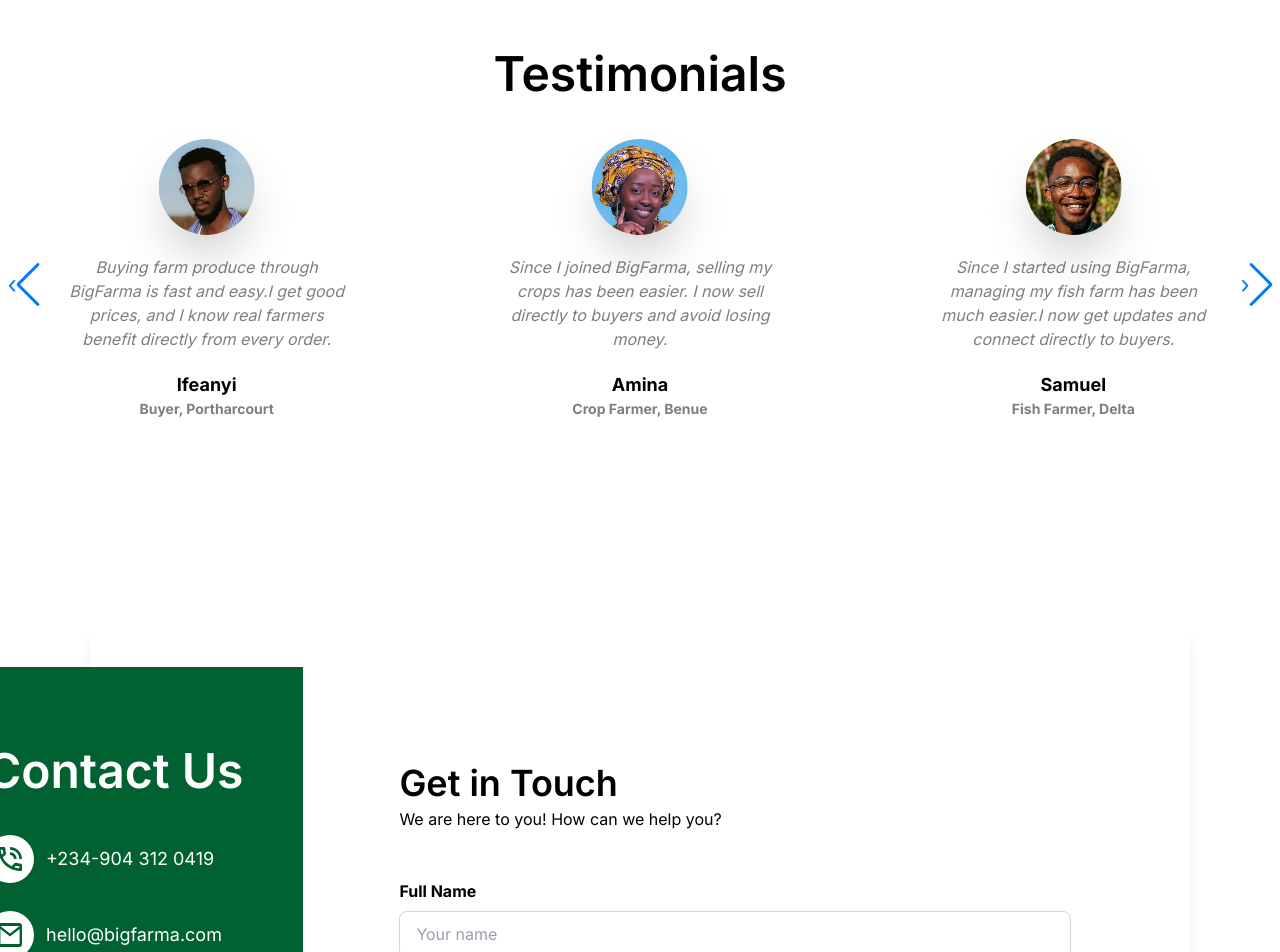
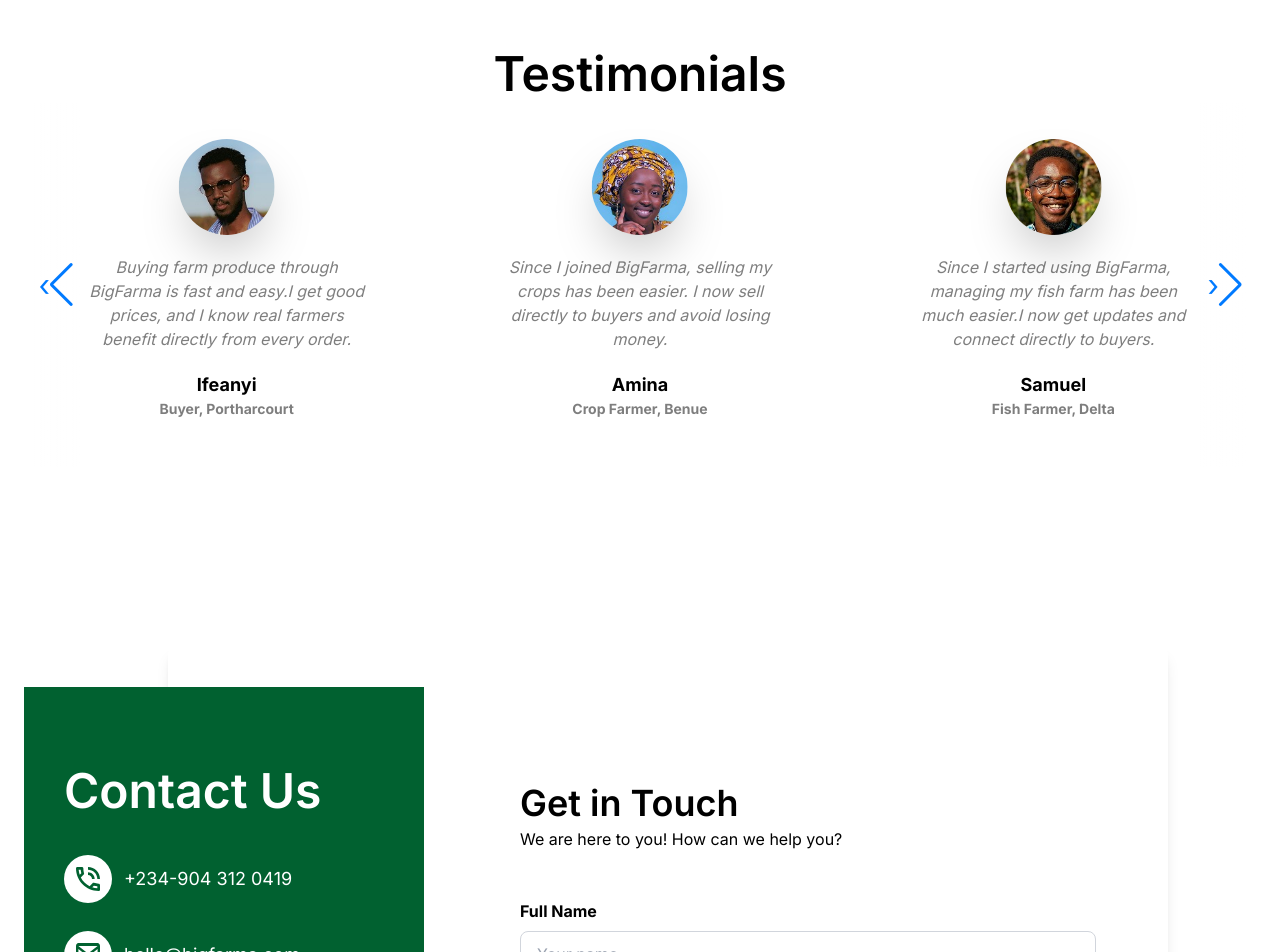
Before and after one commit to Ng-Harry/BigFarma_Frontend, a React (Vite) app: page / in a window 1280 px wide. Shown: the part 3920-4872 px from the top of the page. Built offline with nearby package versions, Linux system fonts and the light colour scheme.

Commit message:
adjusted testimonial and contact form sections

```diff
--- a/src/components/landing-page-sections/ContactUs.jsx
+++ b/src/components/landing-page-sections/ContactUs.jsx
@@ -11,10 +11,12 @@ import { Link } from 'react-router-dom';
 
 
 const ContactUs = () => {
-  return <section className=' relative lg:container lg:max-w-[1100px] lg:min-h-[750px] rounded-lg shadow-lg lg:mx-auto lg:my-40'>
+  return (
+    <section className='w-full bg-transparent py-5 flex items-center justify-center'>
+      <div className=' relative lg:container lg:max-w-[1000px] lg:min-h-[750px] rounded-lg shadow-lg lg:ml-14 lg:my-40 '>
         <div className='lg:absolute lg:-left-36'>
           <div className=''>
-        <div className='space-y-1 lg:hidden'>
+            <div className='space-y-1 lg:hidden '>
               <h2 className="text-center text-2xl md:text-[3rem] font-semibold mt-10 lg:mt-24 lg:text-3xl mx-auto">
                 Contact Us
               </h2>
@@ -23,8 +25,8 @@ const ContactUs = () => {
 
             <form action="" className='px-6 w-full space-y-5 pt-10 justify-center items-center'>
               <div className='flex flex-col gap-8 max-w-lg mx-auto shadow-2xl lg:hidden'>
-            <div className='px-4 flex flex-col gap-8 '>
-              <div className='flex flex-col gap-6 pt-7 '>
+                <div className='px-4 flex flex-col gap-8  '>
+                  <div className='flex flex-col gap-6 pt-7 w-sm'>
                     <div className='flex flex-col gap-2'>
                       <label htmlFor="fullName" className='font-bold text-md'>Full Name</label>
                       <input type="text" placeholder='Your name' className='py-3.5 px-4 h-[47px] rounded-lg bg-transparent border border-gray-300 placeholder:text-gray-400' />
@@ -61,9 +63,10 @@ const ContactUs = () => {
               </div>
             </form>
           </div >
-
+          {/*
+Desktop version */}
           <div className='flex items-start gap-20'>
-        <div className='w-fit bg-[var(--color-primary)] pt-10 pb-30 px-10 hidden lg:block ' >
+            <div className=' w-[400px] bg-[var(--color-primary)] pt-10 pb-30 px-10 hidden lg:block ' >
               <h2 className='text-5xl font-semibold py-10 pr-5 text-white '>Contact Us</h2>
 
               <div className='flex flex-col gap-7 text-lg'>
@@ -101,26 +104,28 @@ const ContactUs = () => {
               </div>
             </div>
 
-        <div className='hidden px-4 gap-8 lg:flex lg:flex-col'>
+
+            {/* desktop form  */}
+            <div className='hidden px-4 gap-8 lg:flex lg:flex-col pr-10'>
               <div className='space-y-1'>
                 <h2 className="text-2xl md:text-[3rem] font-semibold mt-10 lg:mt-24 lg:text-4xl">
                   Get in Touch
                 </h2>
                 <p className='text-md'>We are here to you! How can we help you?</p>
               </div>
-          <div className='flex flex-col gap-6 pt-4'>
+              <div className='flex flex-col gap-6 pt-4 '>
                 <div className='flex flex-col gap-2'>
                   <label htmlFor="fullName" className='font-bold text-md'>Full Name</label>
-              <input type="text" placeholder='Your name' className='py-3.5 px-4 w-2xl h-[47px] rounded-lg bg-transparent border border-gray-300 placeholder:text-gray-400' />
+                  <input type="text" placeholder='Your name' className='py-3.5 px-4 w-xl h-[47px] rounded-lg bg-transparent border border-gray-300 placeholder:text-gray-400 focus:ring focus:ring-green-300 outline-none' />
                 </div>
 
                 <div className='flex flex-col gap-2'>
                   <label htmlFor="fullName" className='font-bold text-md'>Email Or Phone Number</label>
-              <input type="text" placeholder='Enter your email or phone number' className='py-3.5 px-4 w-2xl h-[47px] rounded-lg bg-transparent border border-gray-300 placeholder:text-gray-400' />
+                  <input type="text" placeholder='Enter your email or phone number' className='py-3.5 px-4 w-xl h-[47px] rounded-lg bg-transparent border border-gray-300 placeholder:text-gray-400 focus:ring focus:ring-green-300 outline-none' />
                 </div>
 
                 <div className='flex flex-col gap-2'>
-              <textarea name="message" id="" placeholder='Type your message here...' className='py-3.5 px-4 w-2xl h-[120px] rounded-lg bg-transparent border border-gray-300 placeholder:text-gray-400'></textarea>
+                  <textarea name="message" id="" placeholder='Type your message here...' className='py-3.5 px-4 w-xl h-[120px] rounded-lg bg-transparent border border-gray-300 placeholder:text-gray-400 focus:ring focus:ring-green-300 outline-none'></textarea>
                 </div>
               </div>
 
@@ -129,7 +134,10 @@ const ContactUs = () => {
 
           </div>
         </div>
-  </section >
+      </div >
+    </section>
+  )
+
 }
 
 export default ContactUs
--- a/src/components/landing-page-sections/Testimonials.jsx
+++ b/src/components/landing-page-sections/Testimonials.jsx
@@ -1,4 +1,4 @@
-import React from 'react'
+import React, { useRef, useState } from 'react'
 import { reviewers } from '../../lib/reviewers'
 import { Swiper, SwiperSlide } from 'swiper/react'
 import { Navigation, Autoplay } from 'swiper/modules'
@@ -8,29 +8,48 @@ import 'swiper/css/navigation'
 import 'swiper/css/autoplay'
 
 const Testimonials = () => {
+  const swiperRef = useRef(null)
+  const [isBeginning, setIsBeginning] = useState(true)
+  const [isEnd, setIsEnd] = useState(false)
+
+  const handleSwiper = (swiper) => {
+    swiperRef.current = swiper
+    setIsBeginning(swiper.isBeginning)
+    setIsEnd(swiper.isEnd)
+    swiper.on('slideChange', () => {
+      setIsBeginning(swiper.isBeginning)
+      setIsEnd(swiper.isEnd)
+    })
+  }
+
   return (
-    <section className="relative">
+    <section className="relative px-4 sm:px-8">
       <h2 className="text-center text-2xl sm:text-3xl md:text-[3rem] font-semibold mt-10 sm:mt-24 mx-auto">
         Testimonials
       </h2>
 
-      <div className="relative overflow-hidden py-5">
+      <div className="relative overflow-hidden py-5 max-w-screen-xl mx-auto">
         {/* Faded edges for desktop only */}
         <div className="hidden lg:block absolute top-0 left-0 h-full w-12 bg-gradient-to-r from-white to-transparent z-10 pointer-events-none" />
         <div className="hidden lg:block absolute top-0 right-0 h-full w-12 bg-gradient-to-l from-white to-transparent z-10 pointer-events-none" />
 
         {/* Navigation Arrows (desktop only) */}
         <div className="hidden lg:flex justify-between items-center absolute top-1/2 left-0 right-0 z-20 px-4 pointer-events-none">
-          <button className="swiper-button-prev pointer-events-auto text-2xl text-gray-500 hover:text-black transition">
-            ‹
-          </button>
-          <button className="swiper-button-next pointer-events-auto text-2xl text-gray-500 hover:text-black transition">
-            ›
-          </button>
+          {!isBeginning && (
+            <button className="swiper-button-prev pointer-events-auto text-3xl text-gray-500 hover:text-black transition">
+              ‹
+            </button>
+          )}
+          {!isEnd && (
+            <button className="swiper-button-next pointer-events-auto text-3xl text-gray-500 hover:text-black transition">
+              ›
+            </button>
+          )}
         </div>
 
         <Swiper
           modules={[Navigation, Autoplay]}
+          onSwiper={handleSwiper}
           navigation={{
             prevEl: '.swiper-button-prev',
             nextEl: '.swiper-button-next',
@@ -39,27 +58,23 @@ const Testimonials = () => {
             delay: 3500,
             disableOnInteraction: false,
           }}
-          spaceBetween={20}
-          slidesPerView={1.2}
+          spaceBetween={12}
+          slidesPerView={1}
           grabCursor={true}
           breakpoints={{
             768: {
-              slidesPerView: 2.2,
+              slidesPerView: 2,
+              spaceBetween: 16,
             },
             1024: {
               slidesPerView: 3,
+              spaceBetween: 24,
             },
           }}
         >
-          {reviewers.map((reviewer, index) => (
-            <SwiperSlide
-              key={reviewer.id}
-              className={`
-                ${index === 0 ? 'pl-4 lg:pl-20' : ''}
-                ${index === reviewers.length - 1 ? 'pr-4 lg:pr-20' : ''}
-              `}
-            >
-              <div className="flex flex-col gap-5 justify-start items-center pt-4 pb-7 bg-white rounded-xl px-4">
+          {reviewers.map((reviewer) => (
+            <SwiperSlide key={reviewer.id}>
+              <div className="w-full h-full mx-auto flex flex-col gap-5 justify-start items-center pt-4 pb-7 bg-white rounded-xl px-4">
                 <img
                   src={reviewer.profileImage}
                   alt={`review - ${reviewer.name}`}
@@ -84,6 +99,7 @@ const Testimonials = () => {
 }
 
 export default Testimonials
+
 
 
 
```
Lines whose indentation alone changed are shown as unchanged.
